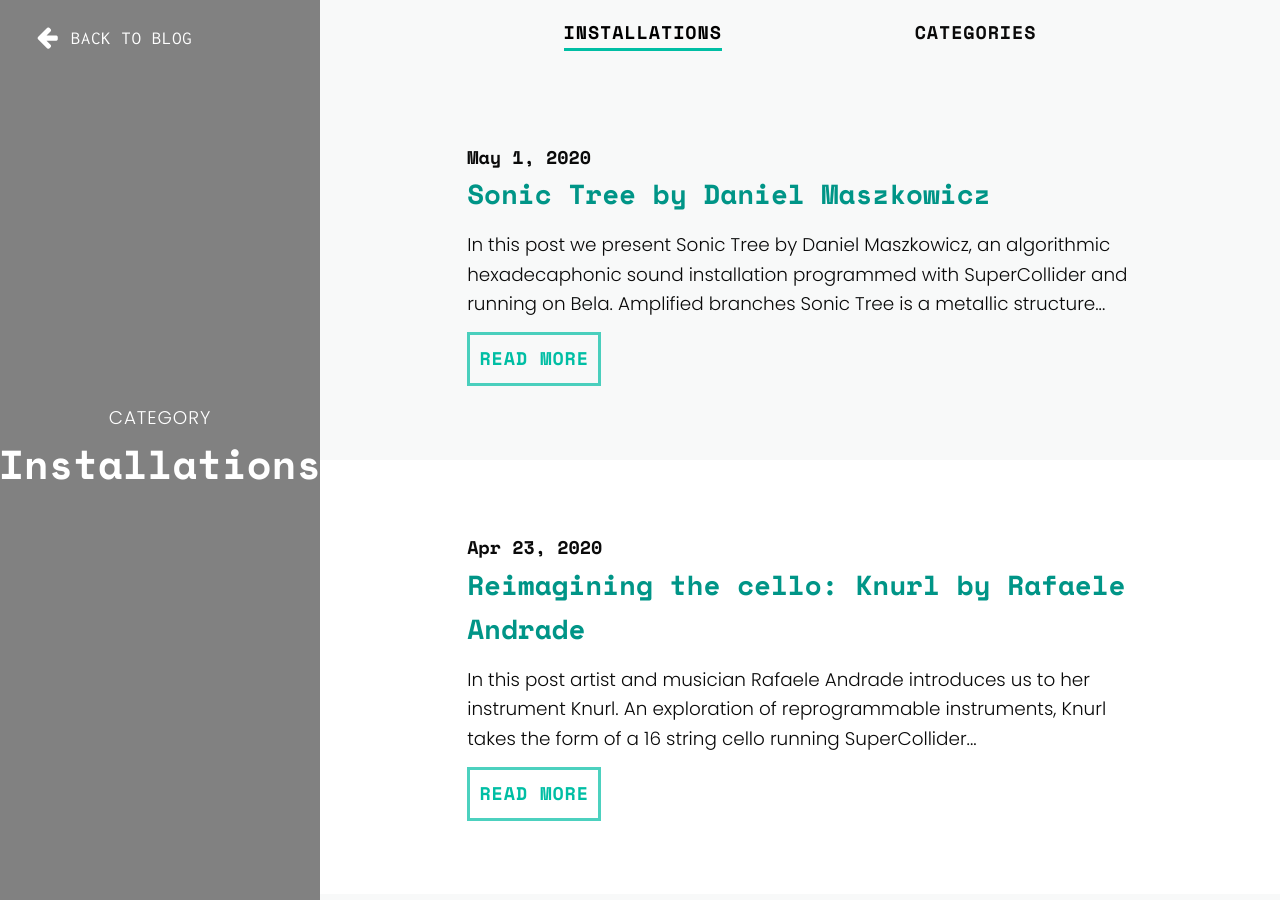
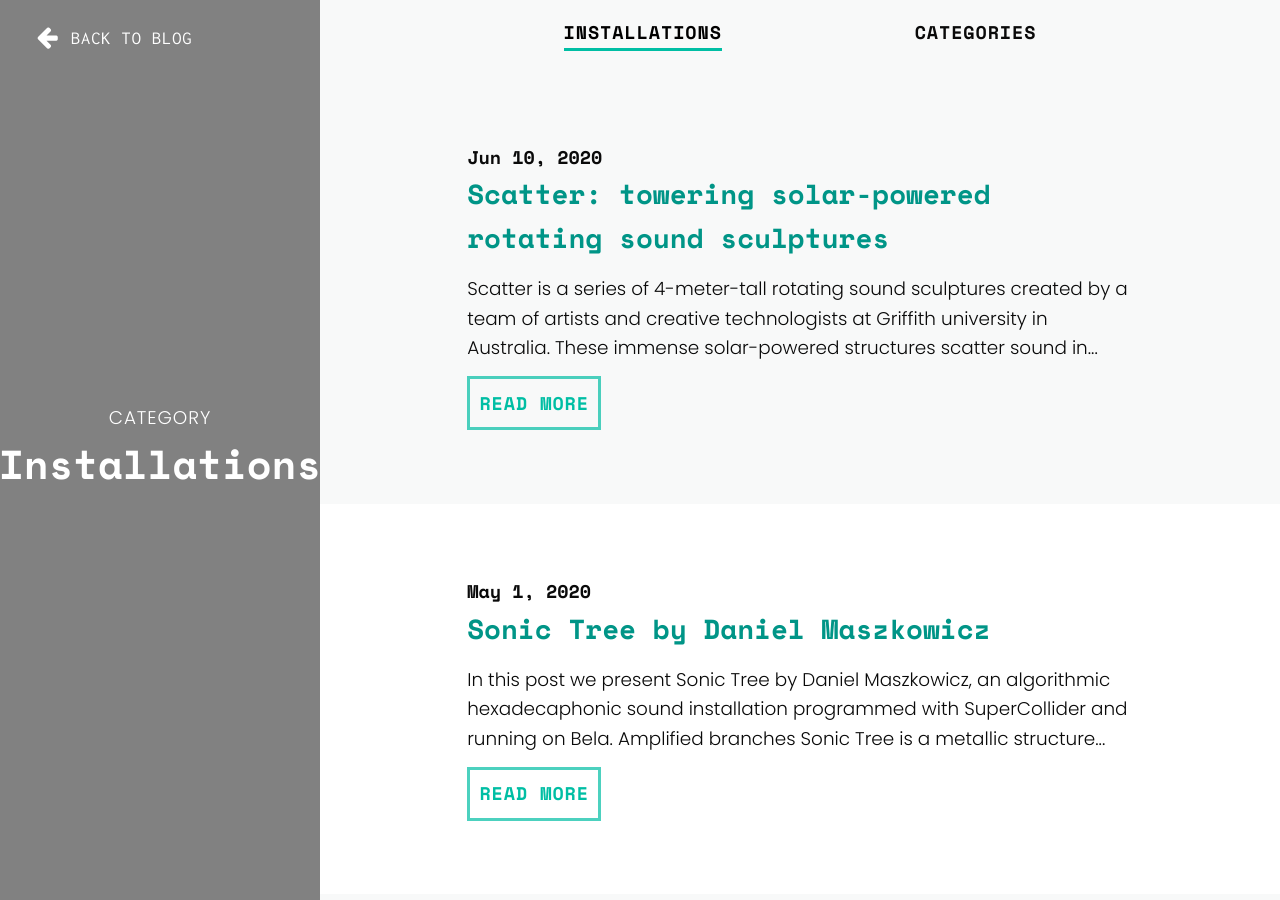
Before and after one commit to BelaPlatform/bela_newBlog, a Jekyll site: the page built from docs/_categories/installations.html, in a window 1280 px wide and 900 px high. Built offline with Jekyll 4.4.1, drawn with Linux system fonts in a browser that asks for light colours; nearby versions of some CDN libraries; some of the changed lines change nothing that is shown.

Commit message:
John Ferguson post

```diff
--- a/docs/_config.yml
+++ b/docs/_config.yml
@@ -1,7 +1,7 @@
 # Site settings
 email: info@bela.io
 # TO TEST YOUR BUILD, uncomment this line:
-# baseurl: ""
+# baseurl: ""
 #... and comment out this line:
 baseurl: "https://blog.bela.io"
 # IMPORTANT! Before deploying, make sure you change them back so the github url is active.
--- /dev/null
+++ b/docs/_posts/2020-06-10-scatterfields-rotating-sculpture.markdown
@@ -0,0 +1,55 @@
+---
+layout: post
+title: "Scatter: towering solar-powered rotating sound sculptures"
+date: 2020-06-10
+categories:
+- "Projects"
+- "Instruments"
+- "Hardware"
+- "Installations"
+description: "Scatter: towering solar-powered rotating sound sculptures"
+image: scatter/scatter-header.jpg
+author: bela
+hidden: true
+---
+
+Scatter is a series of 4-meter-tall rotating sound sculptures created by a team of artists and creative technologists at Griffith university in Australia. These immense solar-powered structures scatter sound in all directions via the speakers attached to either end of the rotating bar.
+
+{% include youtube.html youtube="SetFeYcikxg"%}
+
+# Rotational dynamics
+
+Scatter 2019 is a solar-powered installation, sonic composition, and artistic research project by [John Ferguson](http://www.johnrobertferguson.com/),  [Erik Griswold](https://www.erikgriswold.org/), [Paul Bardini](http://paulbardini.com/), and [Daniel Della-Bosca](https://www.researchgate.net/profile/Daniel_Della-Bosca). Sound emanates from twelve loudspeakers that hang from six motorised rotors, which are each mounted at a height of four meters on a freestanding structure. By walking and listening beneath and between each mechanism, visitors experience a unique sonic adventure.
+
+{% include double-image.html left="scatter/scatter-white.jpg" right="scatter/scatter-green-2.jpg" %}
+
+{% include double-image.html left="scatter/scatter-green.jpg" right="scatter/scatter-pink.jpg" %}
+
+
+Scatter 2019 is a playful embracement of rotational dynamics that also highlights the Doppler effect and celebrates the directionality of sound waves by exploring sound-in-motion. Each rotor is controlled by an embedded computer and microcontroller, the system is programmed to have periods of acceleration, deceleration, and pause. Computer-controlled lighting makes the installation effective at night and visually articulates the physics of sound while querying the relationship between sonic and visual modalities.
+
+# What's inside
+
+Various predefined compositional segments are activated by individually seeded random number generators so the length and order of each section is unpredictable, meaning the emergent composition is never the same twice. Each Scatter unit runs from a deep cycle battery that is charged by two solar panels, this enables Scatter to run after dark; in Brisbane during March sunset is before 6pm and the installation needed to run from 8am till 10pm every day, two solar panels provide sufficient energy to run the system and charge the batteries to full capacity before nightfall (this proved successful even when we experienced several wet and rainy days in a row).
+
+{% include single-image.html fileName="scatter/scatter-h+s.jpg" %}
+
+The sound-world is created digitally through a combination of audio samples and synthesis using graphical programming environment Pure data (Pd). This runs on a Bela, with audio, motor speed and direction of rotation, and LED lighting all controlled from the Bela boards. Additionally, a Teensy microcontroller is connected to Bela via the USB host port in order to access the Neopixel library and control the LEDs via MIDI from Pd.  A slip ring is utilised to feed power and signal through the motor axle to the moving rotor.
+
+{% include vimeo.html vimeo="371152122" %}
+
+# On show
+
+The project was commissioned by [Tourism and Events Queensland](https://teq.queensland.com/) through [Brisbane Powerhouse](https://brisbanepowerhouse.org/) for the inaugural [Curiocity Brisbane Festival](https://curiocitybrisbane.com/). In March 2019 Scatter was installed in the South Bank Parklands for a period of three weeks. Over 1000 visitors a day interacted with the installation and during World Science Festival Brisbane approximately 3000 visitors per day were counted. Scatter 2019 appeared courtesy of [Queensland Conservatorium Research Centre](Queensland Conservatorium Research Centre ) and [Queensland College of Art](https://www.griffith.edu.au/arts-education-law/queensland-college-art) at [Griffith University](Griffith University).
+
+{% include single-image.html fileName="scatter/scatter-logo.jpg" %}
+
+For more information on this project including many more photographs and videos of the build process visit [the project page](http://www.scatterfields.com/).
+
+# Listening Boxes
+
+John Ferguson has also built other projects with Bela over the past couple of years including [Listening Boxes](http://www.johnrobertferguson.com/listening-boxes/), a sound installation where a set of antiquated library drawers function as instruments for sonic exploration.
+
+{% include vimeo.html vimeo="294116456" %}
+
+You can read all about this project [on his site](http://www.johnrobertferguson.com/listening-boxes/).
```
Also changed, not shown: docs/assets/images/scatter/scatter-green-2.jpg (added), docs/assets/images/scatter/scatter-green.jpg (added), docs/assets/images/scatter/scatter-h+s.jpg (added), docs/assets/images/scatter/scatter-header.jpg (added), docs/assets/images/scatter/scatter-logo.jpg (added), docs/assets/images/scatter/scatter-pink.jpg (added), docs/assets/images/scatter/scatter-red.jpg (added), docs/assets/images/scatter/scatter-white.jpg (added).
